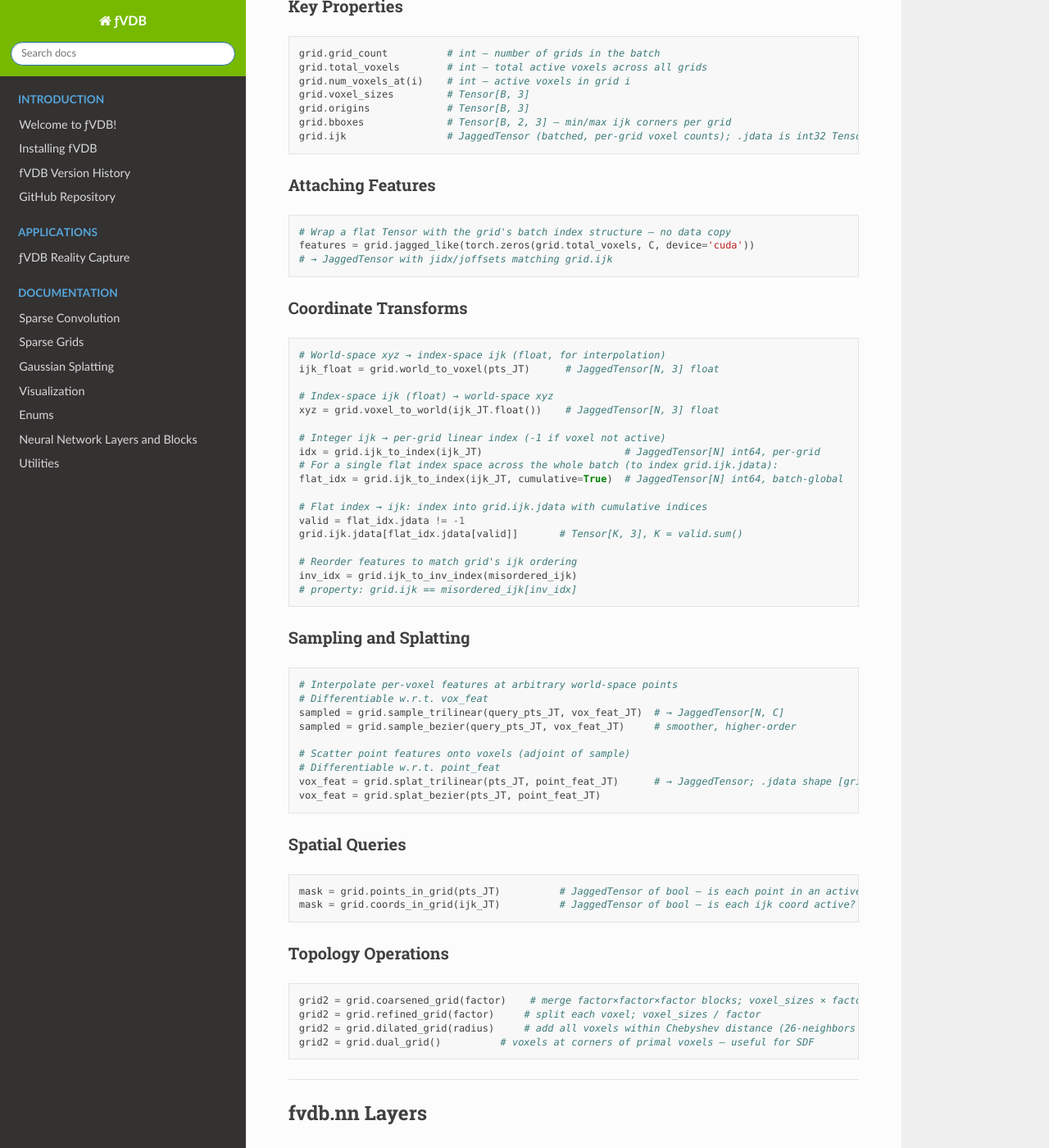
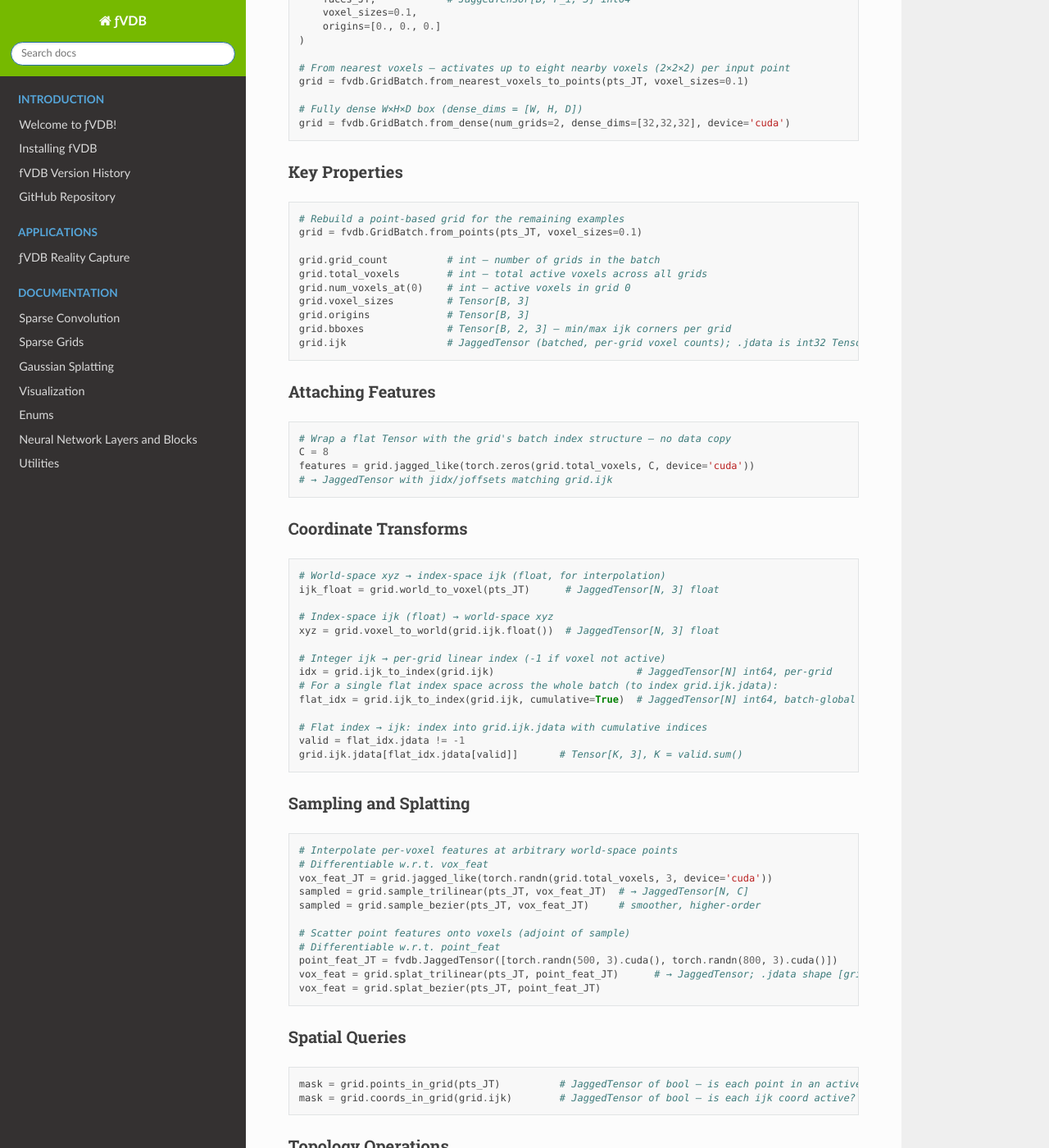
Before and after one commit to openvdb/fvdb-core, a Sphinx documentation site: the page built from docs/TEACHME/fvdb_core_cheatsheet.md, in a window 1280 px wide and 1400 px high, scrolled down 1754 px. Shown: the whole window at 82% size. Built offline with Sphinx 7.4.7 and the Read the Docs theme 3.1.0, drawn with Linux system fonts in a browser that asks for light colours; pages that are not in the unit, such as notebooks, are missing from menus; the version number is read from the project's files by our own code; some of the changed text lies outside the part shown.

Commit message:
Make TEACHME code blocks runnable: 21 notest → 1 in lesson, all 16 in cheatsheet
Convert nearly all notest code blocks to tested continuation chains by adding
minimal setup (concrete data, .cuda() on nn modules, renamed shadow variables).
Only the intentional "WRONG" example remains notest. Both files pass
pytest --markdown-docs (27 + 16 blocks).

Co-Authored-By: Claude Opus 4.6 <noreply@anthropic.com>
Signed-off-by: Mark Harris <mharris@nvidia.com>

````diff
--- a/docs/TEACHME/fvdb_core_cheatsheet.md
+++ b/docs/TEACHME/fvdb_core_cheatsheet.md
@@ -19,15 +19,19 @@ import torch
 
 A batch of tensors with variable first dimension. Stored flat on GPU.
 
-```python
+```python continuation
 # --- Creation ---
+t0, t1, t2 = torch.randn(100, 3), torch.randn(150, 3), torch.randn(120, 3)
 jt = fvdb.JaggedTensor([t0, t1, t2])                          # from list of Tensors
 jt = fvdb.JaggedTensor.from_zeros(lsizes=[100,150], rsizes=[3]) # zeros;  lsizes=per-item counts, rsizes=feature shape
 jt = fvdb.JaggedTensor.from_ones(lsizes=[100,150],  rsizes=[3]) # ones
 jt = fvdb.JaggedTensor.from_randn(lsizes=[100,150], rsizes=[3]) # normal random
 jt = fvdb.JaggedTensor.from_rand(lsizes=[100,150],  rsizes=[3]) # uniform random
 
-jt = fvdb.JaggedTensor.from_data_and_indices(data, idx, num_tensors=B)
+data = torch.randn(370, 3)
+idx  = torch.tensor([0]*100 + [1]*150 + [2]*120)
+jt = fvdb.JaggedTensor.from_data_and_indices(data, idx, num_tensors=3)
+offsets = torch.tensor([0, 100, 250, 370])
 jt = fvdb.JaggedTensor.from_data_and_offsets(data, offsets)  # offsets: [B+1] cumulative
 
 # --- Key properties ---
@@ -46,6 +50,8 @@ jt.unbind()    # List[Tensor]
 fvdb.relu(jt)
 fvdb.sum(jt, dim=-1)
 fvdb.mean(jt, dim=-1)
+jt_a = fvdb.JaggedTensor([torch.randn(100, 8),  torch.randn(150, 8)])
+jt_b = fvdb.JaggedTensor([torch.randn(100, 16), torch.randn(150, 16)])
 fvdb.jcat([jt_a, jt_b], dim=1)   # concat along feature dim (same batch structure required)
 ```
 
@@ -57,8 +63,9 @@ Sparse voxel grid batch. Stores topology only — features live in a separate `J
 
 ### Building Grids
 
-```python
+```python continuation
 # From point cloud — points snap to nearest voxel, duplicates deduplicated
+pts_JT = fvdb.JaggedTensor([torch.randn(500, 3).cuda(), torch.randn(800, 3).cuda()])
 grid = fvdb.GridBatch.from_points(
     pts_JT,              # JaggedTensor[B, N_i, 3] float
     voxel_sizes=0.1,     # scalar | [sx,sy,sz] | [[sx,sy,sz], ...] one per grid
@@ -66,6 +73,7 @@ grid = fvdb.GridBatch.from_points(
 )
 
 # From integer ijk coordinates directly
+ijk_JT = fvdb.JaggedTensor([torch.randint(-10, 10, (200, 3)).long().cuda()])
 grid = fvdb.GridBatch.from_ijk(
     ijk_JT,              # JaggedTensor[B, N_i, 3] int64
     voxel_sizes=0.1,
@@ -73,6 +81,10 @@ grid = fvdb.GridBatch.from_ijk(
 )
 
 # From triangle mesh surface (triangle soup — no watertightness needed)
+from fvdb.utils.examples import load_car_1_mesh
+v, f = load_car_1_mesh(mode="vf")
+vertices_JT = fvdb.JaggedTensor([v.float().cuda()])
+faces_JT    = fvdb.JaggedTensor([f.long().cuda()])
 grid = fvdb.GridBatch.from_mesh(
     vertices_JT,         # JaggedTensor[B, V_i, 3] float
     faces_JT,            # JaggedTensor[B, F_i, 3] int64
@@ -89,10 +101,13 @@ grid = fvdb.GridBatch.from_dense(num_grids=2, dense_dims=[32,32,32], device='cud
 
 ### Key Properties
 
-```python
+```python continuation
+# Rebuild a point-based grid for the remaining examples
+grid = fvdb.GridBatch.from_points(pts_JT, voxel_sizes=0.1)
+
 grid.grid_count          # int — number of grids in the batch
 grid.total_voxels        # int — total active voxels across all grids
-grid.num_voxels_at(i)    # int — active voxels in grid i
+grid.num_voxels_at(0)    # int — active voxels in grid 0
 grid.voxel_sizes         # Tensor[B, 3]
 grid.origins             # Tensor[B, 3]
 grid.bboxes              # Tensor[B, 2, 3] — min/max ijk corners per grid
@@ -101,63 +116,62 @@ grid.ijk                 # JaggedTensor (batched, per-grid voxel counts); .jdata
 
 ### Attaching Features
 
-```python
+```python continuation
 # Wrap a flat Tensor with the grid's batch index structure — no data copy
+C = 8
 features = grid.jagged_like(torch.zeros(grid.total_voxels, C, device='cuda'))
 # → JaggedTensor with jidx/joffsets matching grid.ijk
 ```
 
 ### Coordinate Transforms
 
-```python
+```python continuation
 # World-space xyz → index-space ijk (float, for interpolation)
 ijk_float = grid.world_to_voxel(pts_JT)      # JaggedTensor[N, 3] float
 
 # Index-space ijk (float) → world-space xyz
-xyz = grid.voxel_to_world(ijk_JT.float())    # JaggedTensor[N, 3] float
+xyz = grid.voxel_to_world(grid.ijk.float())  # JaggedTensor[N, 3] float
 
 # Integer ijk → per-grid linear index (-1 if voxel not active)
-idx = grid.ijk_to_index(ijk_JT)                        # JaggedTensor[N] int64, per-grid
+idx = grid.ijk_to_index(grid.ijk)                        # JaggedTensor[N] int64, per-grid
 # For a single flat index space across the whole batch (to index grid.ijk.jdata):
-flat_idx = grid.ijk_to_index(ijk_JT, cumulative=True)  # JaggedTensor[N] int64, batch-global
+flat_idx = grid.ijk_to_index(grid.ijk, cumulative=True)  # JaggedTensor[N] int64, batch-global
 
 # Flat index → ijk: index into grid.ijk.jdata with cumulative indices
 valid = flat_idx.jdata != -1
 grid.ijk.jdata[flat_idx.jdata[valid]]       # Tensor[K, 3], K = valid.sum()
-
-# Reorder features to match grid's ijk ordering
-inv_idx = grid.ijk_to_inv_index(misordered_ijk)
-# property: grid.ijk == misordered_ijk[inv_idx]
 ```
 
 ### Sampling and Splatting
 
-```python
+```python continuation
 # Interpolate per-voxel features at arbitrary world-space points
 # Differentiable w.r.t. vox_feat
-sampled = grid.sample_trilinear(query_pts_JT, vox_feat_JT)  # → JaggedTensor[N, C]
-sampled = grid.sample_bezier(query_pts_JT, vox_feat_JT)     # smoother, higher-order
+vox_feat_JT = grid.jagged_like(torch.randn(grid.total_voxels, 3, device='cuda'))
+sampled = grid.sample_trilinear(pts_JT, vox_feat_JT)  # → JaggedTensor[N, C]
+sampled = grid.sample_bezier(pts_JT, vox_feat_JT)     # smoother, higher-order
 
 # Scatter point features onto voxels (adjoint of sample)
 # Differentiable w.r.t. point_feat
+point_feat_JT = fvdb.JaggedTensor([torch.randn(500, 3).cuda(), torch.randn(800, 3).cuda()])
 vox_feat = grid.splat_trilinear(pts_JT, point_feat_JT)      # → JaggedTensor; .jdata shape [grid.total_voxels, C]
 vox_feat = grid.splat_bezier(pts_JT, point_feat_JT)
 ```
 
 ### Spatial Queries
 
-```python
+```python continuation
 mask = grid.points_in_grid(pts_JT)          # JaggedTensor of bool — is each point in an active voxel?
-mask = grid.coords_in_grid(ijk_JT)          # JaggedTensor of bool — is each ijk coord active?
+mask = grid.coords_in_grid(grid.ijk)        # JaggedTensor of bool — is each ijk coord active?
 ```
 
 ### Topology Operations
 
-```python
-grid2 = grid.coarsened_grid(factor)    # merge factor×factor×factor blocks; voxel_sizes × factor
-grid2 = grid.refined_grid(factor)     # split each voxel; voxel_sizes / factor
-grid2 = grid.dilated_grid(radius)     # add all voxels within Chebyshev distance (26-neighbors per shell)
-grid2 = grid.dual_grid()          # voxels at corners of primal voxels — useful for SDF
+```python continuation
+grid2 = grid.coarsened_grid(2)         # merge 2×2×2 blocks; voxel_sizes × factor
+grid2 = grid.refined_grid(2)          # split each voxel; voxel_sizes / factor
+grid2 = grid.dilated_grid(1)          # add all voxels within Chebyshev distance (26-neighbors per shell)
+grid2 = grid.dual_grid()              # voxels at corners of primal voxels — useful for SDF
 ```
 
 ---
@@ -170,13 +184,13 @@ Every `fvdb.nn` layer takes explicit `(data: JaggedTensor, grid_or_plan)` argume
 
 Build a plan before calling any conv layer. Plans pre-compute the kernel map and are expensive; cache and reuse them.
 
-```python
-from fvdb import ConvolutionPlan
+```python continuation
+fine_grid = grid  # use our existing grid as the fine-resolution grid
 
 # Same-topology stride=1: pass target_grid=source_grid
 plan_same = ConvolutionPlan.from_grid_batch(
     kernel_size=3, stride=1,
-    source_grid=grid, target_grid=grid
+    source_grid=fine_grid, target_grid=fine_grid
 )
 
 # Stride=2 downsampling: target_grid=None auto-computes coarser grid
@@ -193,47 +207,50 @@ plan_up = ConvolutionPlan.from_grid_batch_transposed(
 )
 
 # Useful properties
-plan.source_grid_batch   # GridBatch — input topology
-plan.target_grid_batch   # GridBatch — output topology
+plan_same.source_grid_batch   # GridBatch — input topology
+plan_same.target_grid_batch   # GridBatch — output topology
 ```
 
 ### Convolution
 
-```python
+```python continuation
+in_channels, out_channels = 8, 16
+feat_JT = fine_grid.jagged_like(torch.randn(fine_grid.total_voxels, in_channels, device='cuda'))
+
 # Stride=1: same topology in and out
-conv = fvnn.SparseConv3d(in_channels, out_channels, kernel_size=3, stride=1, bias=True)
+conv = fvnn.SparseConv3d(in_channels, out_channels, kernel_size=3, stride=1, bias=True).cuda()
 feat_out = conv(feat_JT, plan_same)          # JaggedTensor
 
 # Stride=2 downsampling: output grid is coarser (~1/8 voxels)
-down = fvnn.SparseConv3d(in_channels, out_channels, kernel_size=2, stride=2)
+down = fvnn.SparseConv3d(in_channels, out_channels, kernel_size=2, stride=2).cuda()
 feat_coarse = down(feat_JT, plan_down)       # JaggedTensor on coarser grid
 
 # Transposed (upsampling): use SparseConvTranspose3d — separate class
-up = fvnn.SparseConvTranspose3d(in_channels, out_channels, kernel_size=2, stride=2)
+up = fvnn.SparseConvTranspose3d(out_channels, in_channels, kernel_size=2, stride=2).cuda()
 feat_fine = up(feat_coarse, plan_up)         # JaggedTensor on fine_grid
 
 # 1×1×1 conv: per-voxel feature projection, no spatial context
-head = fvnn.SparseConv3d(in_channels, out_channels, kernel_size=1)
+head = fvnn.SparseConv3d(in_channels, out_channels, kernel_size=1).cuda()
 ```
 
 ### Normalization and Activation
 
-```python
-fvnn.BatchNorm(num_channels, momentum=0.1)   # signature: forward(data, grid) -> JaggedTensor
-fvnn.GroupNorm(num_groups, num_channels)      # signature: forward(data, grid) -> JaggedTensor
-torch.nn.ReLU(inplace=False)                 # fvdb.nn has no ReLU — use torch.nn directly
+```python continuation
+bn = fvnn.BatchNorm(out_channels, momentum=0.1)   # signature: forward(data, grid) -> JaggedTensor
+gn = fvnn.GroupNorm(num_groups=4, num_channels=out_channels)  # signature: forward(data, grid) -> JaggedTensor
+relu = torch.nn.ReLU(inplace=False)                # fvdb.nn has no ReLU — use torch.nn directly
 ```
 
 ### Pooling
 
-```python
+```python continuation
 # MaxPool / AvgPool: forward(fine_data, fine_grid, coarse_grid=None) -> (JaggedTensor, GridBatch)
-fvnn.MaxPool(kernel_size=2)(feat_JT, grid)   # returns (coarser_feat, coarser_grid)
-fvnn.AvgPool(kernel_size=2)(feat_JT, grid)
+pooled_feat, pooled_grid = fvnn.MaxPool(kernel_size=2)(feat_JT, fine_grid)
+pooled_feat, pooled_grid = fvnn.AvgPool(kernel_size=2)(feat_JT, fine_grid)
 
 # UpsamplingNearest: forward(coarse_data, coarse_grid, mask=None, fine_grid=None)
 #                    -> (JaggedTensor, GridBatch)
-fvnn.UpsamplingNearest(scale_factor=2)(feat_coarse, grid_coarse, fine_grid=grid_fine)
+up_feat, up_grid = fvnn.UpsamplingNearest(scale_factor=2)(pooled_feat, pooled_grid, fine_grid=fine_grid)
 ```
 
 ---
@@ -242,15 +259,11 @@ fvnn.UpsamplingNearest(scale_factor=2)(feat_coarse, grid_coarse, fine_grid=grid_
 
 Use when you need direct control over the kernel map (e.g. custom conv loops).
 
-```python
-# Same-topology plan
-plan = ConvolutionPlan.from_grid_batch(kernel_size=3, stride=1,
-                                       source_grid=grid, target_grid=grid)
+```python continuation
+# weights shape: [out_channels, in_channels, kx, ky, kz]
+weights = torch.randn(out_channels, in_channels, 3, 3, 3, device=fine_grid.device)
 
-# weights shape: [out_channels, in_channels, kx, ky, kz]
-weights = torch.randn(out_ch, in_ch, 3, 3, 3, device=grid.device)
-
-out_feat = plan.execute(vox_feat_JT, weights)   # differentiable
+out_feat = plan_same.execute(feat_JT, weights)   # differentiable
 ```
 
 The kernel map is expensive to compute — construct and reuse `plan` across forward passes. `fvnn.SparseConv3d` does not automatically build or cache plans; you must pass one explicitly.
@@ -259,7 +272,7 @@ The kernel map is expensive to compute — construct and reuse `plan` across for
 
 ## Example Data Loaders
 
-```python
+```python continuation
 from fvdb.utils.examples import (
     load_car_1_mesh,   # → (vertices, faces_or_normals) depending on mode
     load_car_2_mesh,
@@ -276,34 +289,44 @@ v, n = load_car_1_mesh(mode="vn")
 
 ## Common Patterns
 
-```python
+```python continuation
 # Build grid from point cloud, attach splatted normals as input features
+pts1, nrm1 = torch.randn(500, 3), torch.randn(500, 3)
+pts2, nrm2 = torch.randn(800, 3), torch.randn(800, 3)
 pts_JT  = fvdb.JaggedTensor([pts1.cuda(), pts2.cuda()])
 nrm_JT  = fvdb.JaggedTensor([nrm1.cuda(), nrm2.cuda()])
-grid    = fvdb.GridBatch.from_points(pts_JT, voxel_sizes=0.05)
-feat_JT = grid.splat_trilinear(pts_JT, nrm_JT)   # JaggedTensor [total_voxels, 3]
+grid0   = fvdb.GridBatch.from_points(pts_JT, voxel_sizes=0.05)
+feat_JT = grid0.splat_trilinear(pts_JT, nrm_JT)   # JaggedTensor [total_voxels, 3]
 
 # conv → bn → relu  (the standard building block)
+conv = fvnn.SparseConv3d(3, 16, kernel_size=3, stride=1).cuda()
+bn   = fvnn.BatchNorm(16).cuda()
 relu = torch.nn.ReLU(inplace=True)
-plan = ConvolutionPlan.from_grid_batch(3, 1, source_grid=grid, target_grid=grid)
-feat_out = relu(bn(conv(feat_JT, plan), grid))    # all JaggedTensors
+plan = ConvolutionPlan.from_grid_batch(3, 1, source_grid=grid0, target_grid=grid0)
+feat0 = relu(bn(conv(feat_JT, plan), grid0))       # all JaggedTensors
 
 # Loss computation — access .jdata directly from the output JaggedTensor
-loss = torch.nn.functional.mse_loss(feat_out.jdata, target_JT.jdata)
+target_JT = feat0  # for demonstration
+loss = torch.nn.functional.mse_loss(feat0.jdata, target_JT.jdata)
 
 # Typical U-Net encoder/decoder with explicit plans and grids
 #   Encoder
+enc1  = fvnn.SparseConv3d(16, 32, kernel_size=2, stride=2).cuda()
+bn1   = fvnn.BatchNorm(32).cuda()
 plan_e1  = ConvolutionPlan.from_grid_batch(2, 2, source_grid=grid0, target_grid=None)
 feat1    = relu(bn1(enc1(feat0, plan_e1), plan_e1.target_grid_batch))
 grid1    = plan_e1.target_grid_batch          # save for decoder
 
 #   Decoder
+dec0  = fvnn.SparseConvTranspose3d(32, 16, kernel_size=2, stride=2).cuda()
+bn_d  = fvnn.BatchNorm(16).cuda()
 plan_d0  = ConvolutionPlan.from_grid_batch_transposed(2, 2,
                source_grid=grid1, target_grid=grid0)
 feat_up  = relu(bn_d(dec0(feat1, plan_d0), grid0))
 feat_up  = fvdb.jcat([feat_up, feat0], dim=1) # skip connection (feature dim)
 
 # Random subsample of a point cloud
+n_pts = 1000
 perm = torch.randperm(v.shape[0])[:n_pts]
 pts  = v[perm].cuda()
 ```
````
Also changed, not shown: docs/TEACHME/fvdb_core_lesson.md (+74 -63 lines).
